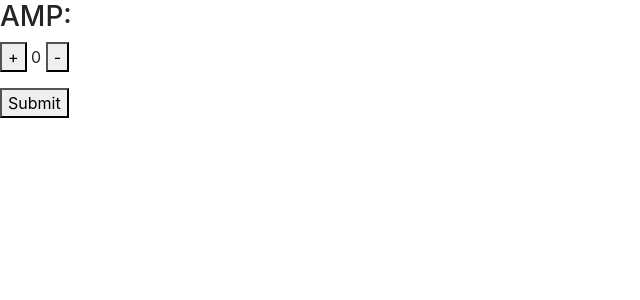
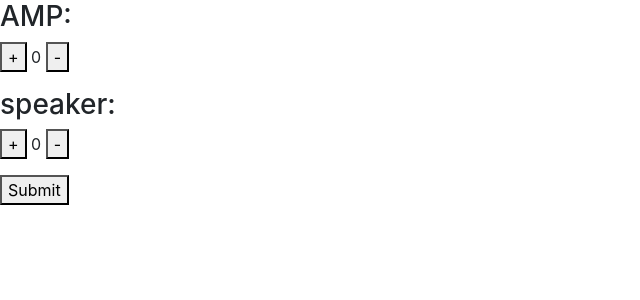
Before and after one commit to YehudaRothstein/ExcaliburFRC, a Flask app: page /Autonomus in a window 1280 px wide. Shown: the part 56-356 px from the top of the page, without its empty margins (0-640 px from the left). Run offline with Flask 3, Linux system fonts and the light colour scheme; some libraries are stand-ins or nearby versions.

Commit message:
Add autonomous.HTML

```diff
--- a/main.py
+++ b/main.py
@@ -1,35 +1,43 @@
 from flask import Flask, render_template, redirect, url_for
 
 app = Flask(__name__)
+
 
 @app.route("/<name>")
 def home_with_name(name):
     return render_template("index.html")
 
+
 @app.route("/test")
 def test():
     return render_template("new.html")
+
 
 # Rename the conflicting route function
 @app.route("/test_new")
 def test_new():
     return render_template("new.html")
 
+
 @app.route("/ReportBugs", methods=["POST", "GET"])
 def ReportBug():
     return render_template("Report.html")
+
 
 @app.route("/<usr>")
 def user(usr):
     return f"<h1>{usr}</h1>"
 
+
 @app.route("/Scout", methods=["POST", "GET"])
 def Scout():
     return render_template("Scout.html")
 
+
 @app.route("/Autonomus", methods=["POST", "GET"])
 def Autonomus():
     return render_template("autonomous.html")
+
 
 # New route for form processing
 @app.route("/process_form", methods=["POST"])
@@ -37,7 +45,8 @@ def process_form():
     # Process form data here if needed
 
     # Redirect to /Autonomus
-    return redirect(url_for('Autonomus'))
+    return redirect(url_for('Autonomous'))
+
 
 if __name__ == '__main__':
     app.run()
--- a/templates/autonomous.HTML
+++ b/templates/autonomous.HTML
@@ -6,25 +6,32 @@
 
     <h3>AMP:</h3>
     <p>
-        <button type="button" onclick="changeValue(1)">+</button>
+        <button type="button" onclick="changeValue('amp_value', 1)">+</button>
         <span id="amp_value">0</span>
-        <button type="button" onclick="changeValue(-1)">-</button>
+        <button type="button" onclick="changeValue('amp_value', -1)">-</button>
     </p>
 
     <!-- Hidden input field to store the current value -->
     <input type="hidden" name="amp_value" id="hidden_amp_value" value="0">
 
+    <h3>speaker:</h3>
+    <p>
+        <button type="button" onclick="changeValue('speaker_value', 1)">+</button>
+        <span id="another_value">0</span>
+        <button type="button" onclick="changeValue('speaker_value', -1)">-</button>
+    </p>
+
+    <!-- Hidden input field to store the current value for the second counter -->
+    <input type="hidden" name="speaker_value" id="hidden_speaker" value="0">
+
     <script>
-        // JavaScript function to update the displayed value
-        function changeValue(amount) {
-            var currentValue = parseInt(document.getElementById("amp_value").innerText);
+        function changeValue(elementId, amount) {
+            var currentValue = parseInt(document.getElementById(elementId).innerText);
             var newValue = currentValue + amount;
 
-            // Update the displayed value
-            document.getElementById("amp_value").innerText = newValue;
+            document.getElementById(elementId).innerText = newValue;
 
-            // Update the hidden input field value
-            document.getElementById("hidden_amp_value").value = newValue;
+            document.getElementById("hidden_" + elementId).value = newValue;
         }
     </script>
 
```
